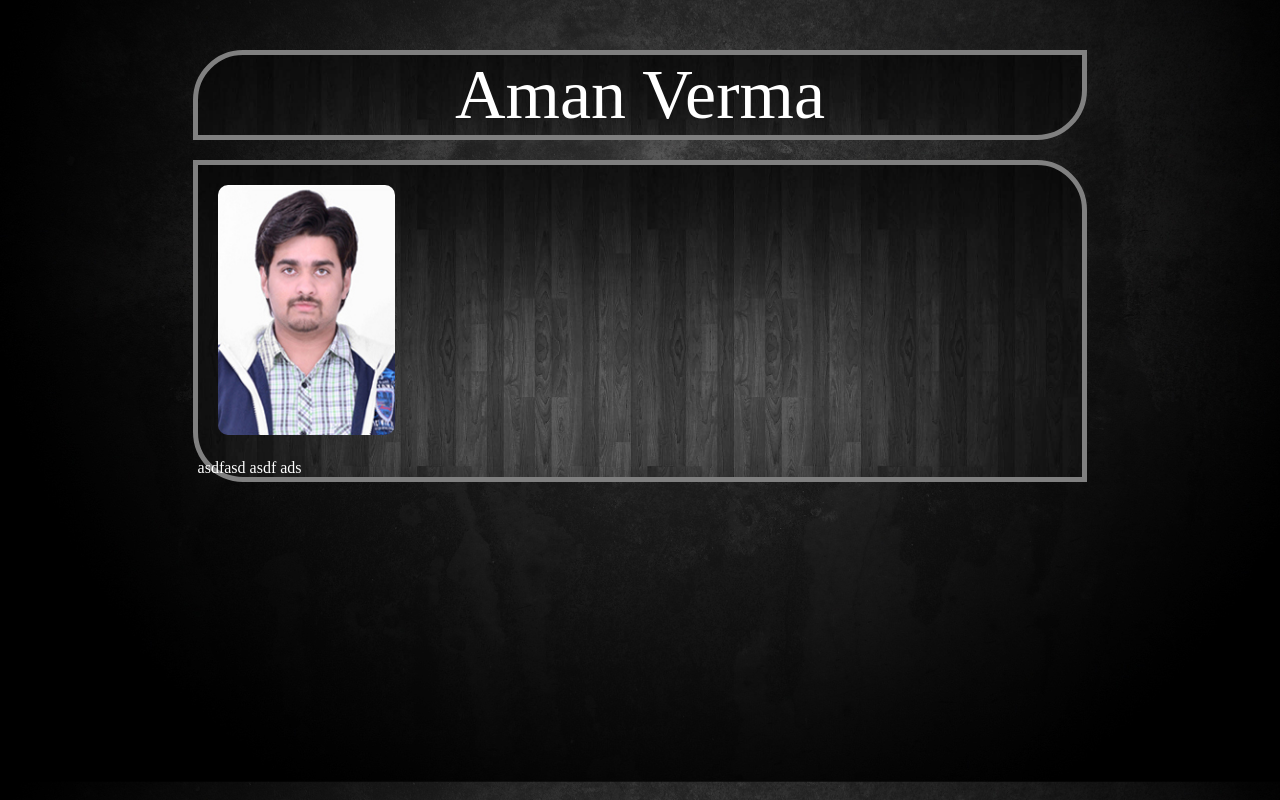
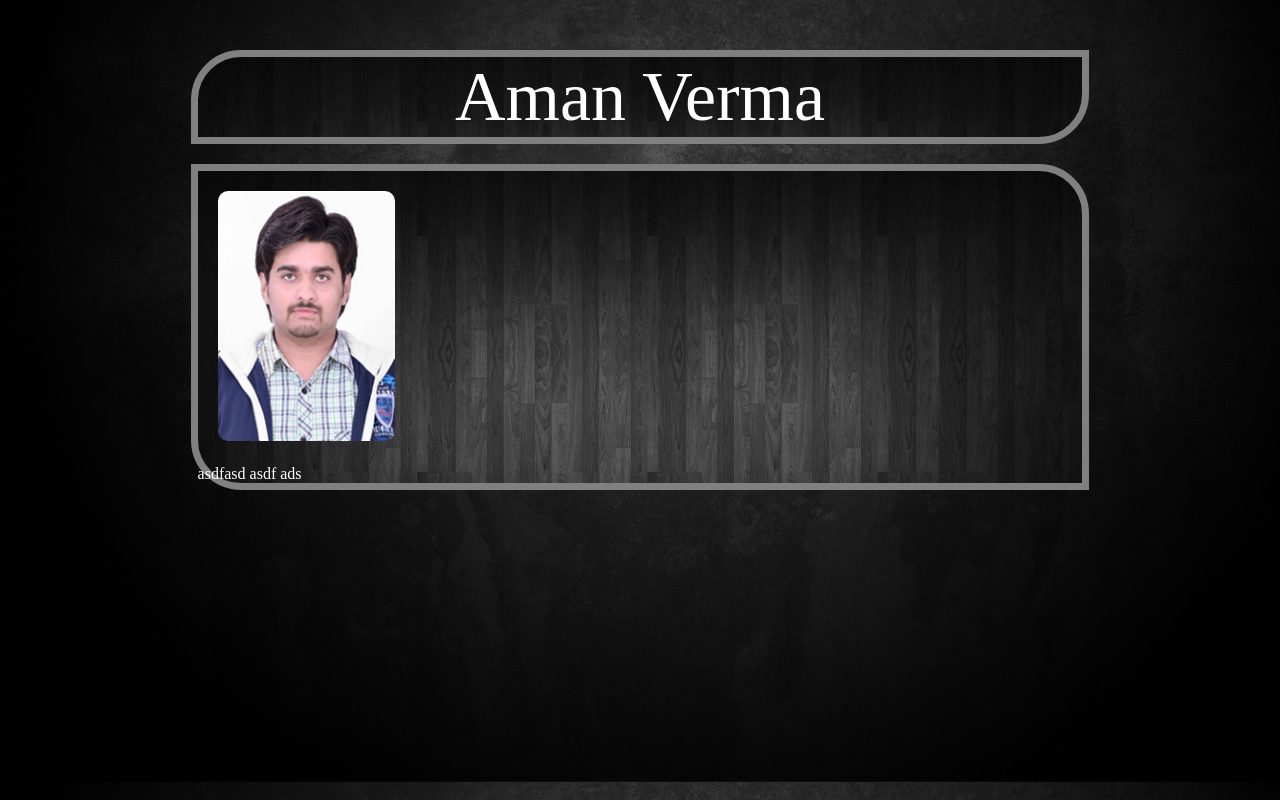
Before and after one commit to Verma-A/test, a plain HTML site: page index.html in a window 1280 px wide. Drawn offline with Linux system fonts and the light colour scheme.

Commit message:
same day seconod commit

```diff
--- a/style.css
+++ b/style.css
@@ -15,7 +15,7 @@ body{
     width:70%;
     margin:auto;
     margin-top: 50px;
-    border:5px solid grey;
+    border:7px solid grey;
     border-top-left-radius: 50px;
     border-bottom-right-radius: 50px;
     color:white;
@@ -32,7 +32,7 @@ body{
     background-image: url(imgaes/forword.jpg);
     background-size:cover;
 /*    box-shadow: */
-    border:5px solid grey;
+    border:7px solid grey;
     border-top-right-radius: 50px;
     border-bottom-left-radius: 50px;
 }
```
